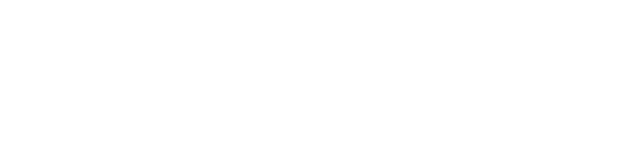
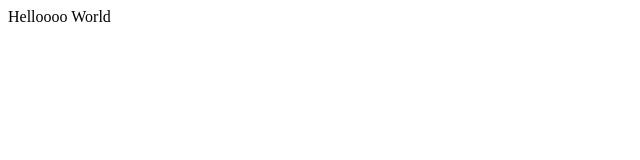
Before and after one commit to gr-grassim/inspirager, a plain HTML site: page index.html in a window 1280 px wide. Shown: the whole page, without its empty margins (0-640 px from the left). Drawn offline with Linux system fonts and the light colour scheme.

Commit message:
second commit

```diff
--- a/index.html
+++ b/index.html
@@ -6,6 +6,6 @@
     <title>Document</title>
 </head>
 <body>
-
+    Helloooo World
 </body>
 </html>
```
